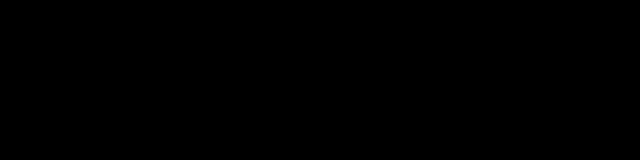
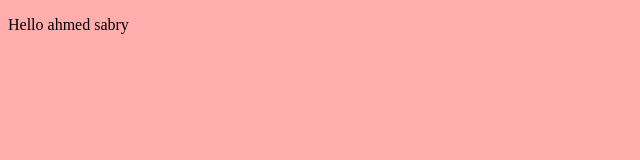
Before and after one commit to A7med-S3bry/myproject, a plain HTML site: page index.html in a window 1280 px wide. Shown: the whole page, without its empty margins (0-640 px from the left). Drawn offline with Linux system fonts and the light colour scheme.

Commit message:
ahmmmed no2

```diff
--- a/index.html
+++ b/index.html
@@ -8,7 +8,7 @@
     <link rel="stylesheet" href="style.css">
 </head>
 <body>
-    <p>Hello ahmed</p>
+    <p>Hello ahmed sabry</p>
     <script src="app.js"></script>
 </body>
 </html>
--- a/style.css
+++ b/style.css
@@ -1,8 +1,8 @@
 h1{
-color: rgb(255, 0, 0);
+color: rgb(238, 255, 0);
 
 }
 body{
 
-    background-color: black;
+    background-color: rgb(255, 173, 173);
 }
```
